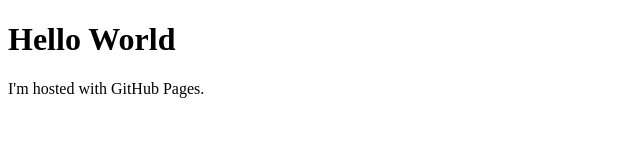
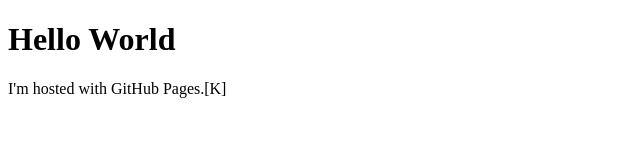
Before and after one commit to kmddr/kmddr.github.io, a plain HTML site: page index.html in a window 1280 px wide. Shown: the full height of the page, 0-640 px from the left. Drawn offline with Linux system fonts and the light colour scheme.

Commit message:
Update index.html

```diff
--- a/index.html
+++ b/index.html
@@ -2,6 +2,6 @@
 <html>
   <body>
     <h1>Hello World</h1>
-    <p>I'm hosted with GitHub Pages.</p>
+    <p>I'm hosted with GitHub Pages.[K]</p>
   </body>
 </html>
```
